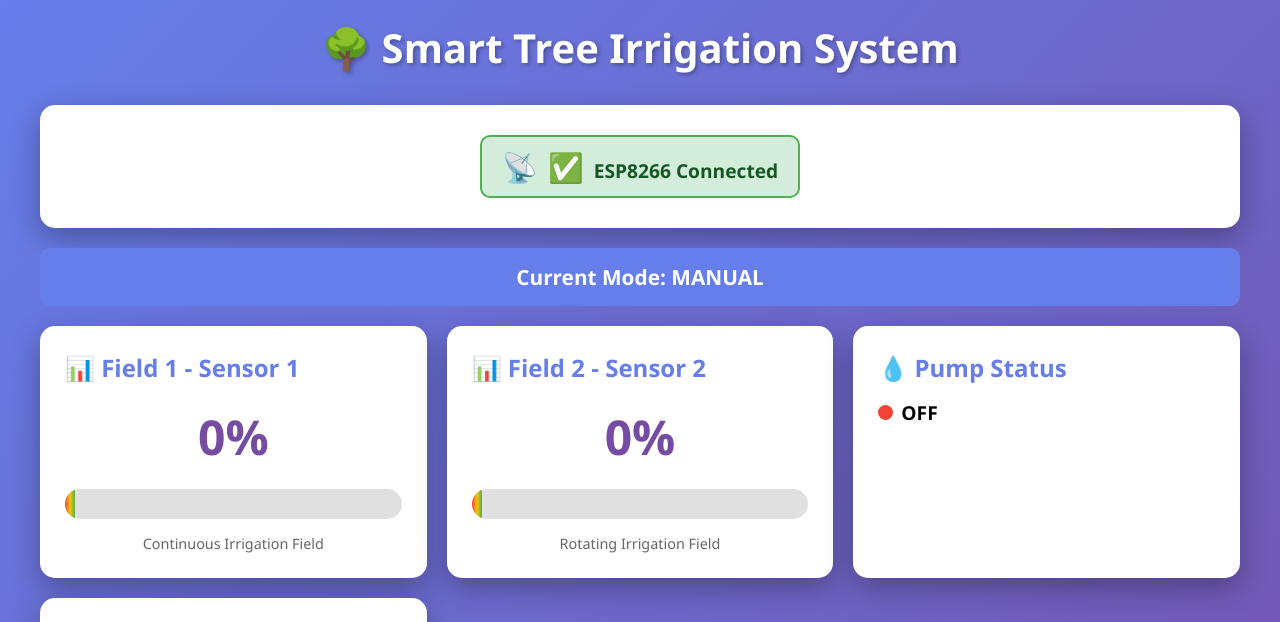
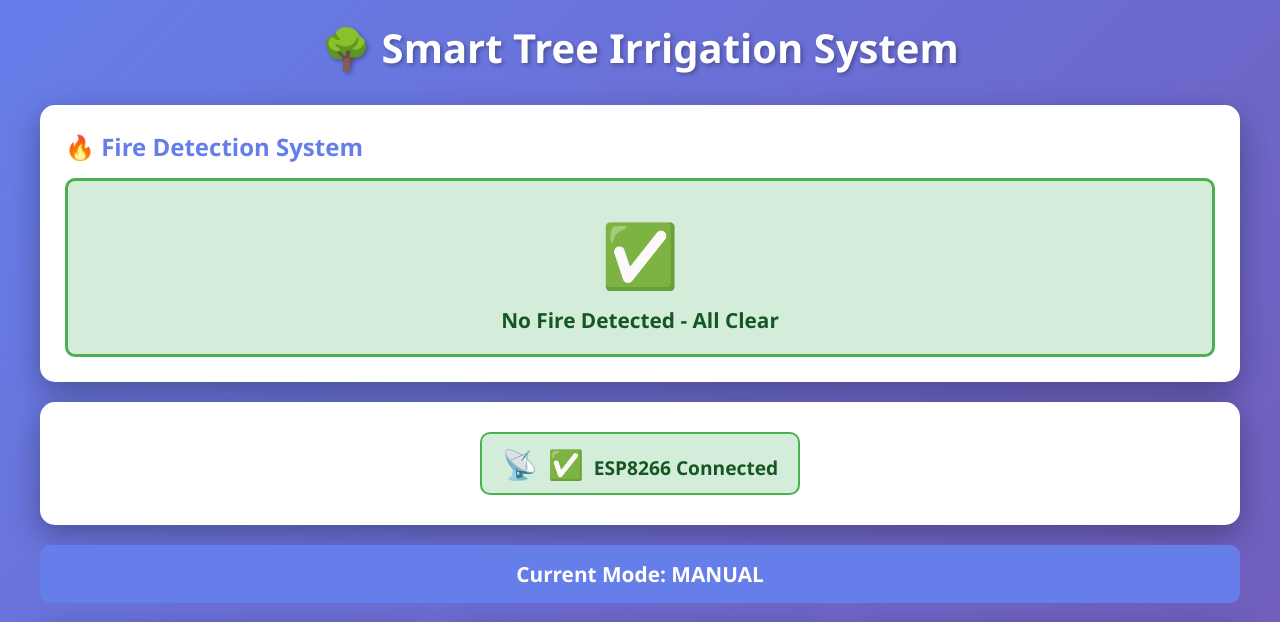
Before and after one commit to safiullah-foragy/Iot_smart_Tree_irrigation_and-monitoring_system, a Flask app: page / in a window 1280 px wide. Shown: the top 622 px of the page. Run offline with Flask 3, Linux system fonts and the light colour scheme.

Commit message:
Add fire detection system: D3 fire relay, D4 flame sensor, D5 buzzer alarm with emergency auto mode and UI alerts

```diff
--- a/app.py
+++ b/app.py
@@ -20,7 +20,10 @@ system_state = {
     'auto_mode_active': False,
     'manual_mode_active': True,
     'field1_active': False,
-    'field2_active': False
+    'field2_active': False,
+    'fire_detected': False,  # Fire detection status
+    'fire_relay_status': 'OFF',  # Fire pump relay status
+    'buzzer_status': 'OFF'  # Buzzer alarm status
 }
 
 # ESP8266 connection timeout (seconds)
@@ -62,12 +65,16 @@ def receive_sensor_data():
         with state_lock:
             system_state['sensor1_moisture'] = data.get('sensor1', 0)
             system_state['sensor2_moisture'] = data.get('sensor2', 0)
+            system_state['fire_detected'] = data.get('fire_detected', False)
             system_state['last_update'] = datetime.now().isoformat()
             system_state['last_esp_update'] = datetime.now()  # Update ESP connection timestamp
             system_state['esp_connected'] = True  # Mark as connected
 
-        # If auto mode is active, process the logic
-        if system_state['auto_mode_active']:
+        # FIRE EMERGENCY - Overrides all other modes
+        if system_state['fire_detected']:
+            handle_fire_emergency()
+        # If auto mode is active and no fire, process irrigation logic
+        elif system_state['auto_mode_active']:
             auto_control_logic()
 
         return jsonify({'status': 'success', 'message': 'Sensor data received'})
@@ -228,6 +235,19 @@ def auto_control_logic():
             system_state['servo_state'] = 'IDLE'
             system_state['field2_active'] = False
 
+def handle_fire_emergency():
+    """
+    Fire emergency protocol - Overrides all other modes.
+    Activates fire suppression systems automatically.
+    """
+    with state_lock:
+        # Fire detected - activate all fire suppression systems
+        system_state['fire_relay_status'] = 'ON'  # Fire pump ON
+        system_state['pump_status'] = 'ON'  # Main pump also ON
+        system_state['servo_state'] = 'STATE2'  # Servo rotating for wide coverage
+        system_state['buzzer_status'] = 'ON'  # Buzzer alarm ON
+        system_state['control_mode'] = 'FIRE_EMERGENCY'  # Override mode
+
 @app.route('/api/esp_commands', methods=['GET'])
 def get_esp_commands():
     """ESP8266 polls this endpoint to get commands"""
--- a/templates/index.html
+++ b/templates/index.html
@@ -318,14 +318,119 @@
         .offline-warning.show {
             display: block;
         }
+
+        /* Fire Emergency Alert Styles */
+        .fire-emergency-alert {
+            position: fixed;
+            top: 50%;
+            left: 50%;
+            transform: translate(-50%, -50%);
+            background: linear-gradient(135deg, #ff0000, #ff6b00);
+            color: white;
+            padding: 40px;
+            border-radius: 20px;
+            box-shadow: 0 20px 60px rgba(255, 0, 0, 0.5);
+            z-index: 10000;
+            text-align: center;
+            min-width: 400px;
+            display: none;
+            animation: pulse 1s ease-in-out infinite;
+        }
+
+        .fire-emergency-alert.show {
+            display: block;
+        }
+
+        .fire-emergency-alert h2 {
+            font-size: 3em;
+            margin-bottom: 20px;
+            text-shadow: 2px 2px 4px rgba(0,0,0,0.5);
+            animation: shake 0.5s ease-in-out infinite;
+        }
+
+        .fire-emergency-alert p {
+            font-size: 1.5em;
+            margin: 15px 0;
+        }
+
+        @keyframes pulse {
+            0%, 100% {
+                box-shadow: 0 20px 60px rgba(255, 0, 0, 0.5);
+            }
+            50% {
+                box-shadow: 0 20px 80px rgba(255, 0, 0, 0.9);
+            }
+        }
+
+        @keyframes shake {
+            0%, 100% { transform: translateX(0); }
+            25% { transform: translateX(-10px); }
+            75% { transform: translateX(10px); }
+        }
+
+        .fire-status-card {
+            background: white;
+            border-radius: 15px;
+            padding: 25px;
+            box-shadow: 0 10px 30px rgba(0,0,0,0.3);
+            margin-bottom: 20px;
+        }
+
+        .fire-status-normal {
+            background: #d4edda;
+            color: #155724;
+            padding: 20px;
+            border-radius: 10px;
+            text-align: center;
+            font-size: 1.3em;
+            font-weight: bold;
+            border: 3px solid #4CAF50;
+        }
+
+        .fire-status-emergency {
+            background: #f8d7da;
+            color: #721c24;
+            padding: 20px;
+            border-radius: 10px;
+            text-align: center;
+            font-size: 1.3em;
+            font-weight: bold;
+            border: 3px solid #ff0000;
+            animation: blink 1s ease-in-out infinite;
+        }
+
+        .fire-icon {
+            font-size: 3em;
+            margin: 10px 0;
+        }
     </style>
 </head>
 <body>
     <div class="container">
         <h1>🌳 Smart Tree Irrigation System</h1>
 
+        <!-- Fire Emergency Alert Modal -->
+        <div class="fire-emergency-alert" id="fireEmergencyAlert">
+            <h2>🚨 FIRE EMERGENCY! 🚨</h2>
+            <div class="fire-icon">🔥🔥🔥</div>
+            <p><strong>Fire detected by sensor!</strong></p>
+            <p>🚒 Fire pump ACTIVATED</p>
+            <p>💦 Water spray system ACTIVE</p>
+            <p>🔊 Alarm sounding</p>
+            <p style="margin-top: 20px; font-size: 1.2em;">Emergency systems are responding...</p>
+        </div>
+
         <!-- Alert Messages -->
         <div id="alertContainer"></div>
+
+        <!-- Fire Detection Status -->
+        <div class="fire-status-card">
+            <h2 style="color: #667eea; margin-bottom: 15px;">🔥 Fire Detection System</h2>
+            <div class="fire-status-normal" id="fireStatus">
+                <div class="fire-icon">✅</div>
+                <div>No Fire Detected - All Clear</div>
+            </div>
+        </div>
 
         <!-- ESP8266 Connection Status -->
         <div class="connection-status">
@@ -456,6 +561,27 @@
             try {
                 const response = await fetch(`${API_BASE}/api/status`);
                 const data = await response.json();
+
+                // Update Fire Detection Status
+                const fireStatus = document.getElementById('fireStatus');
+                const fireEmergencyAlert = document.getElementById('fireEmergencyAlert');
+
+                if (data.fire_detected) {
+                    fireStatus.className = 'fire-status-emergency';
+                    fireStatus.innerHTML = `
+                        <div class="fire-icon">🔥</div>
+                        <div>⚠️ FIRE DETECTED - EMERGENCY MODE ACTIVE ⚠️</div>
+                        <div style="margin-top: 10px; font-size: 0.9em;">Fire pump: ON | Buzzer: ON | Servo: ROTATING</div>
+                    `;
+                    fireEmergencyAlert.classList.add('show');
+                } else {
+                    fireStatus.className = 'fire-status-normal';
+                    fireStatus.innerHTML = `
+                        <div class="fire-icon">✅</div>
+                        <div>No Fire Detected - All Clear</div>
+                    `;
+                    fireEmergencyAlert.classList.remove('show');
+                }
 
                 // Update ESP8266 connection status
                 const connectionStatus = document.getElementById('connectionStatus');
```
Also changed, not shown: 1 other file.
